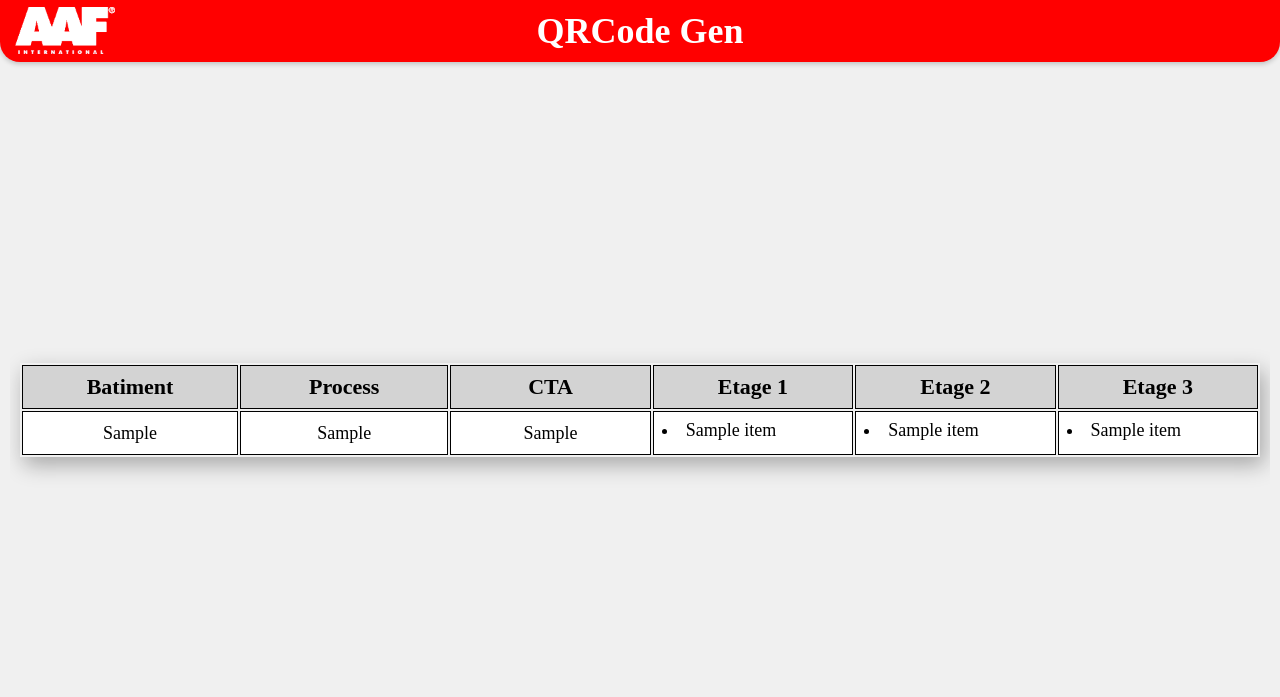
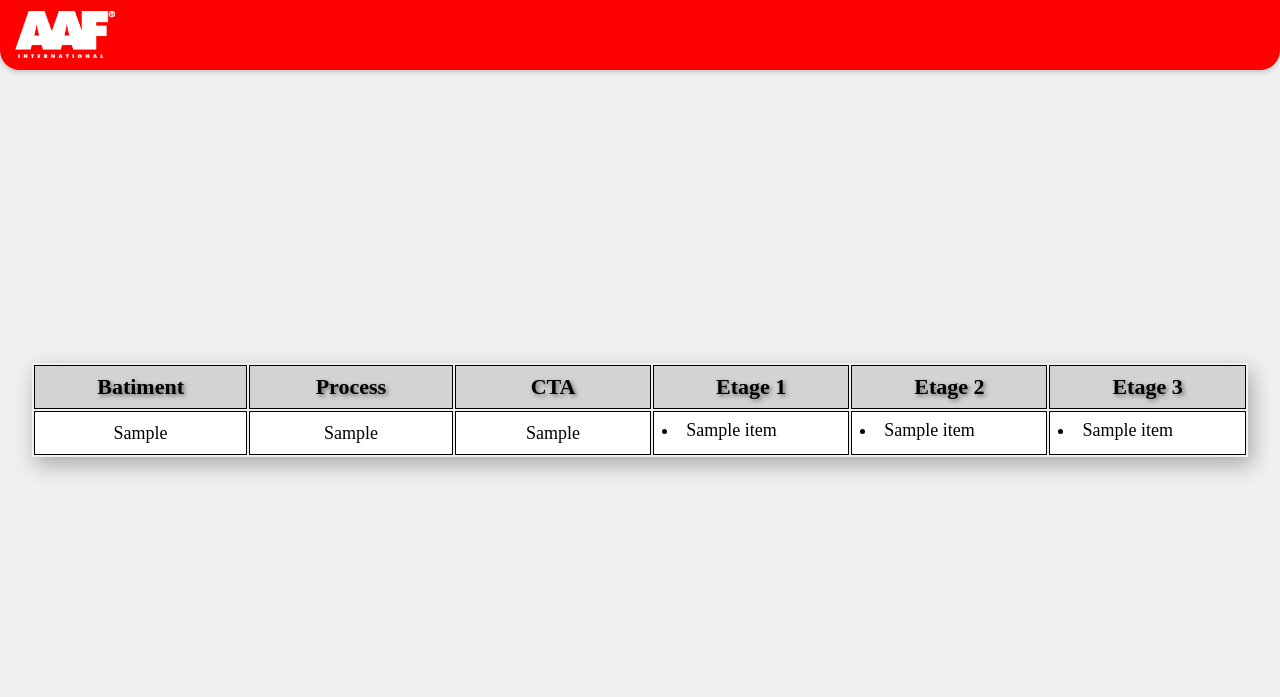
Before and after one commit to LeChat76/QRCodeGen, a Django app: template table/templates/table.html in a window 1280 px wide. Shown: the top 697 px of the page. Run offline with Django 5.2, Linux system fonts and the light colour scheme; the template is opened without the code that fills it: most values are stand-ins (such as "Sample title", 1, 10 or a date in 2020).

Commit message:
last version

```diff
--- a/table/static/css/style.css
+++ b/table/static/css/style.css
@@ -20,6 +20,7 @@
     position: fixed; /* Fixe l'en-tête en haut */
     top: 0;
     left: 0;
+    height: 70px;
     width: 100%; /* S'étend sur toute la largeur */
     background-color: #FF0000; /* Rouge pour l'en-tête */
     padding: 10px 15px; /* Padding ajusté */
@@ -49,7 +50,7 @@
 table {
     border-collapse: separate;
     margin: auto; /* Centrer le tableau */
-    width: 100%; /* Table prend toute la largeur disponible */
+    width: 98%; /* Table prend toute la largeur disponible */
     overflow: hidden; /* Masque tout débordement */
     box-shadow: 4px 8px 20px rgba(0, 0, 0, 0.3);
 }
@@ -57,9 +58,7 @@
     display: flex;
     justify-content: center; /* Centre horizontalement */
     align-items: center; /* Centre verticalement */
-    /* height: 100vh; /* Prend toute la hauteur de l'écran */
     background-color: #f0f0f0 !important; /* Fond gris */
-    /* padding-top: 80px; */
 }
 
 /* Styles communs aux th et td */
@@ -72,6 +71,7 @@
 
 /* Fond spécifique pour les en-têtes */
 th {
+    text-shadow: 2px 2px 4px rgba(0, 0, 0, 0.5); /* Ombre légère */
     background-color: lightgray;
     font-size: 22px;
 }
--- a/table/templates/base.html
+++ b/table/templates/base.html
@@ -11,7 +11,7 @@
 <body>
     <div class="header">
         <img class="logo" src="{% static 'img/logoT.png' %}" alt="Logo AAF">
-        <div class="header-title">QRCode Gen</div>
+        <div class="header-title"></div>
     </div>
     {% block content %}
     {% endblock %}
```
Also changed, not shown: 1 other file.
